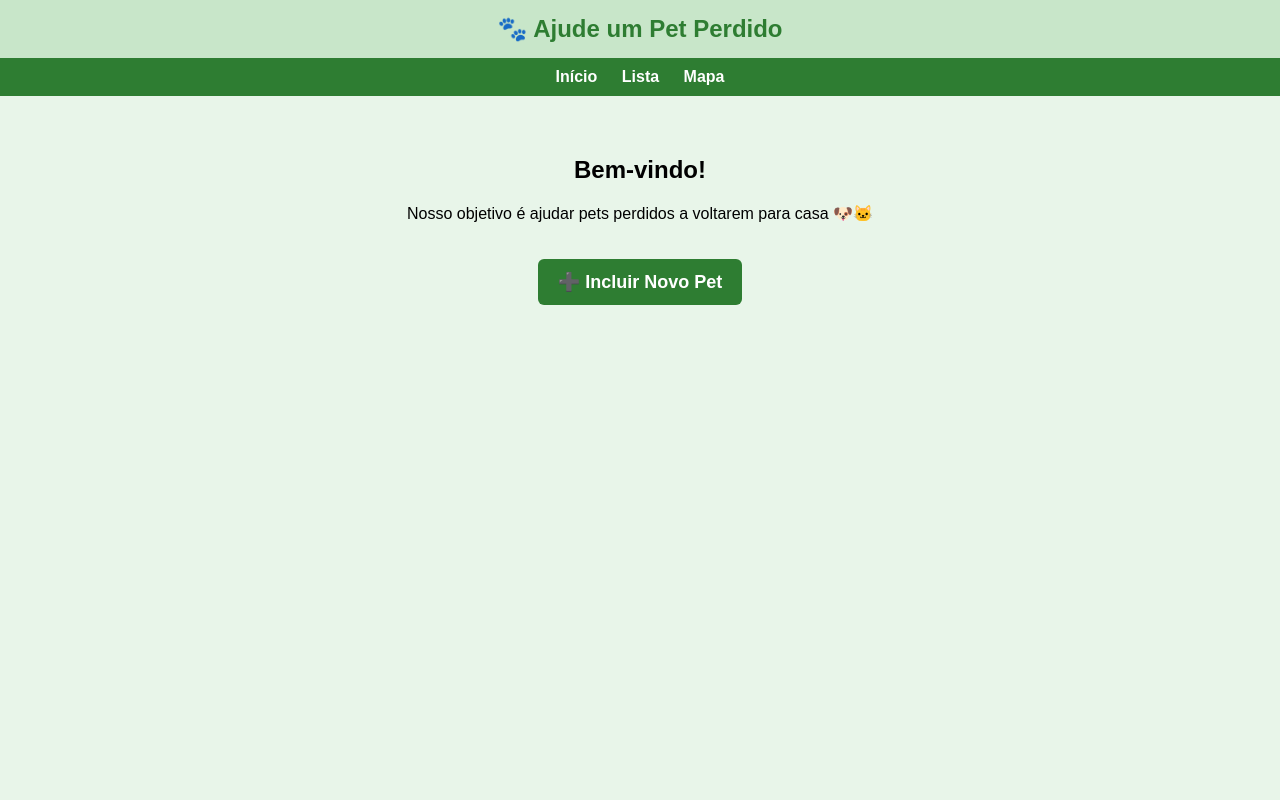
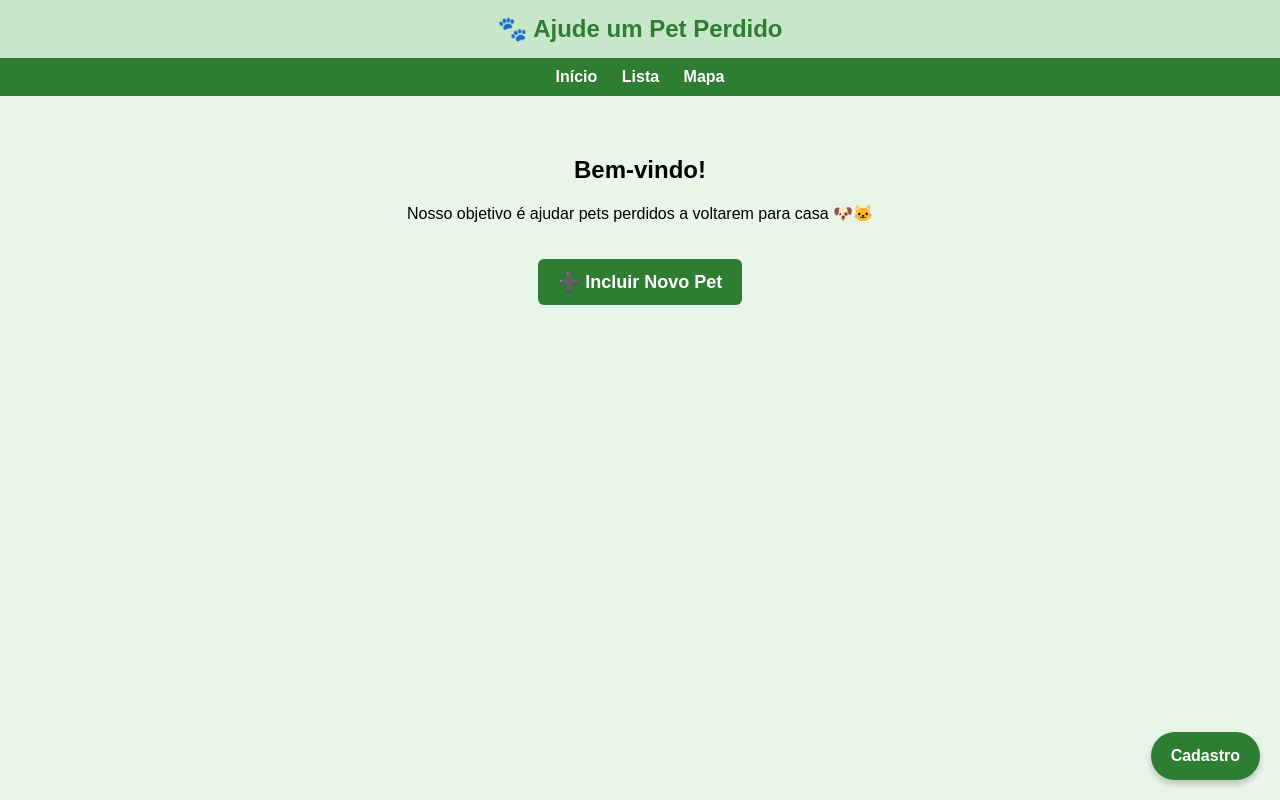
Before and after one commit to lourival-lab/localizapet, a plain HTML site: page index.html in a window 1280 px wide. Drawn offline with Linux system fonts and the light colour scheme.

Commit message:
Update index.html

```diff
--- a/index.html
+++ b/index.html
@@ -50,6 +50,25 @@
     .btn-add:hover {
       background: #1B5E20;
     }
+
+    /* Botão flutuante */
+    .botao-flutuante {
+      position: fixed;
+      bottom: 20px;
+      right: 20px;
+      background: #2E7D32;
+      color: white;
+      padding: 15px 20px;
+      border-radius: 50px;
+      font-size: 16px;
+      font-weight: bold;
+      text-decoration: none;
+      box-shadow: 0 4px 6px rgba(0,0,0,0.2);
+      transition: background 0.3s ease;
+    }
+    .botao-flutuante:hover {
+      background: #1B5E20;
+    }
   </style>
 </head>
 <body>
@@ -66,5 +85,8 @@
     <!-- Botão para incluir novo pet -->
     <a href="cadastro.html" class="btn-add">➕ Incluir Novo Pet</a>
   </div>
+
+  <!-- Botão flutuante -->
+  <a href="cadastro.html" class="botao-flutuante">Cadastro</a>
 </body>
 </html>
```
